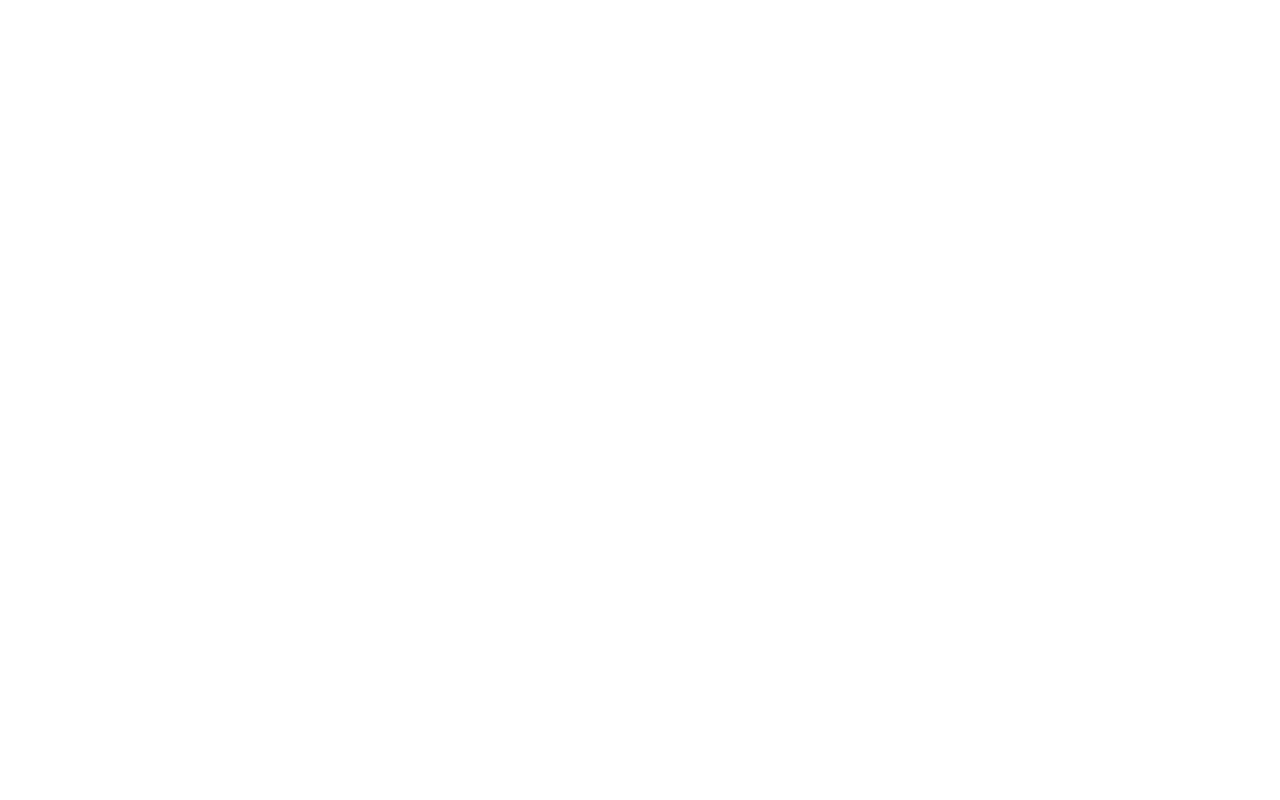
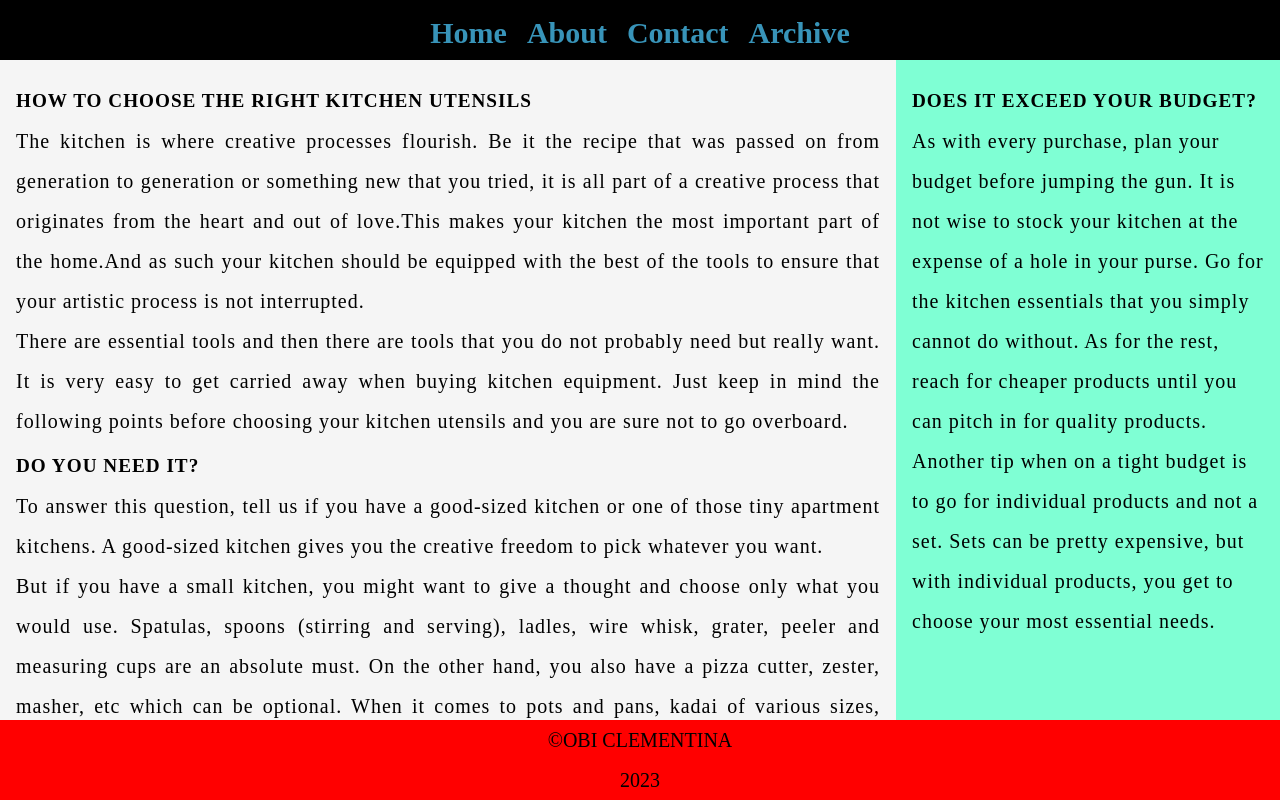
Before and after one commit to Clementify/LESSON3_TASK4_OBI_CLEMENTINA, a website: page index.html in a window 1280 px wide. Drawn offline with Linux system fonts and the light colour scheme.

Commit message:
my final commit

```diff
--- a/css/style.css
+++ b/css/style.css
@@ -51,3 +51,168 @@ table {
 
 
 /* Write your css below here */
+
+*{
+	box-sizing: border-box;
+}
+
+.container{
+    background-color: #a2d4ac;
+    height: 100vh;
+	width: 100vw;
+	overflow-x: hidden;
+}
+
+a {
+    text-decoration: none;
+}
+
+header{
+    background-color:black;
+    height: 60px;
+    width: 100%;
+    position: fixed;
+    top: 0;
+    left: 0;
+    display: flex;
+    justify-content: center;
+    flex-wrap: wrap;
+}
+
+header nav {
+    display: flex;
+    flex-wrap: wrap;
+    justify-content: center;
+    align-items: center;
+}
+
+header a {
+    color: #3894b9;
+    margin-top: 5px;
+    justify-content: space-between;
+    padding: 10px;
+    font-size: 30px;
+    font-weight: bold;
+}
+h1{
+	font-size: larger;
+	text-transform: uppercase;
+}
+
+section{
+    background-color: #daa73a;
+    margin-top: 60px;
+    display: flex;
+	margin-bottom: 60px;
+	letter-spacing: 1px;
+	line-height: 30px;
+}
+
+main{
+    background-color: #C5D4E8;
+    width: 100%;
+    padding: 1rem;
+    text-align: justify;
+}
+
+aside{
+    background-color: #C5D4E8;
+    width: 100%;
+    padding: 1rem;
+}
+
+footer{
+    background-color: red;
+    height: 80px;
+    width: 100%;
+    position: fixed;
+    bottom: 0;
+    left: 0;
+	display: flex;
+	flex-direction:column;
+	justify-content: center;
+	align-items: center;
+
+}
+
+@media screen and (width <= 345px){
+	header{
+		height: 100px;
+	}
+
+	section{
+		margin-top: 100px;
+	}
+}
+
+@media screen and (width <= 768px){
+	header a {
+		font-size: 20px;
+	}
+
+	p {
+    font-size: 15px;
+	margin: auto;
+    line-height: 30px;
+   	}
+
+   h1{
+    margin-top: 10px;
+    margin-bottom: 10px;
+    text-align: center;
+   	}
+
+	section{
+		flex-direction: column;
+		text-align: justify;
+	}
+}
+
+@media screen and (width >= 768px) {
+    p {
+        font-size: 15px;
+        margin: auto;
+        line-height: 40px;
+    }
+
+    h1{
+
+        margin-top: 10px;
+        margin-bottom: 5px;
+    }
+
+	main{
+		width: 70%;
+	}
+
+	aside{
+		width: 30%;
+	}
+}
+
+@media screen and (width >= 992px) {
+	p {
+        font-size: 20px;
+        margin: auto;
+        line-height: 40px;
+    }
+
+    section{
+        flex-direction: row;
+    }
+
+    main{
+        background-color:whitesmoke;
+        width: 70%;
+        padding: 1rem;
+        float: left;
+
+    }
+
+    aside{
+        background-color: aquamarine;
+        width: 30%;
+        padding: 1rem;
+        float: right;
+    }
+}
--- a/index.html
+++ b/index.html
@@ -0,0 +1,89 @@
+<!DOCTYPE html>
+<html lang="en">
+    <head>
+        <meta charset="UTF-8">
+        <meta http-equiv="X-UA-Compatible" content="IE=edge">
+        <meta name="viewport" content="width=device-width, initial-scale=1.0">
+        <title>CLEMS KITCHEN WARES</title>
+        <link rel="stylesheet" href="./css/style.css">
+        <link rel="icon" href="./Images/icon.jfif">
+    </head>
+    <body>
+        <div class="container">
+            <header>
+                <nav>
+                    <a href="#">Home</a>
+                    <a href="#">About</a>
+                    <a href="#">Contact</a>
+                    <a href="#">Archive</a>
+                </nav>
+            </header>
+            <section>
+                <main>
+                    <h1>How to Choose the Right Kitchen Utensils</h1>
+                   <P> The kitchen is where creative processes flourish. Be it the
+                recipe that was passed on from generation to generation or
+                something new that you tried, it is all part of a creative
+                process that originates from the heart and out of love.This
+                makes your kitchen the most important part of the home.And as
+                such your kitchen should be equipped with the best of the tools
+                to ensure that your artistic process is not interrupted.
+                </P>
+            <P>There are essential tools and then there are tools that you do not
+                probably need but really want. It is very easy to get carried
+                away when buying kitchen equipment. Just keep in mind the
+                following points before choosing your kitchen utensils and you
+                are sure not to go overboard.
+            </p>
+
+                    <h1>Do You Need it?</h1>
+                 <P>To answer this question, tell us if you have a good-sized
+                kitchen or one of those tiny apartment kitchens. A good-sized
+                kitchen gives you the creative freedom to pick whatever you
+                want.
+            </P>
+                <P>But if you have a small kitchen, you might want to give a
+                thought and choose only what you would use. Spatulas, spoons
+                (stirring and serving), ladles, wire whisk, grater, peeler and
+                measuring cups are an absolute must. On the other hand, you also
+                have a pizza cutter, zester, masher, etc which can be optional.
+                When it comes to pots and pans, kadai of various sizes, frying
+                pans and tawas are an absolute must.
+            </p>
+
+
+                    <h1>Is it of Good Quality?</h1>
+                    <p>How can you differentiate between an off the rack cheap vessel
+                    or utensil and a quality product? It is not quite easy unless
+                    you go for branded products like Prestige or Wonderchef. A
+                    high-quality product would go for a longer period of time
+                    without any need for replacement or repairs.
+                </p>
+                    <p>A quality vessel distributes heat evenly and doesn't scratch easily; A good spoon
+                    and ladle would not disturb the coating on your vessel. Invest
+                    in a quality product that stays with you for years and
+                    throughout your cooking adventure.
+                </p>
+             </main>
+                <aside>
+                    <h1>Does it Exceed Your Budget?</h1>
+                    <p>As with every purchase, plan your budget before jumping the gun.
+                        It is not wise to stock your kitchen at the expense of a hole in
+                        your purse. Go for the kitchen essentials that you simply cannot
+                        do without. As for the rest, reach for cheaper products until
+                        you can pitch in for quality products.
+                     </P>
+                     <P>Another tip when on a tight budget is to go for individual products and not a set.
+                        Sets can be pretty expensive, but with individual products, you
+                        get to choose your most essential needs.
+                    </p>
+
+                </aside>
+            </section>
+            <footer>
+                <P>&copy;OBI CLEMENTINA</P>
+                <P>2023</P>
+            </footer>
+        </div>
+    </body>
+</html>
```
Also changed, not shown: Images/icon.jfif (added), 1 other file.
